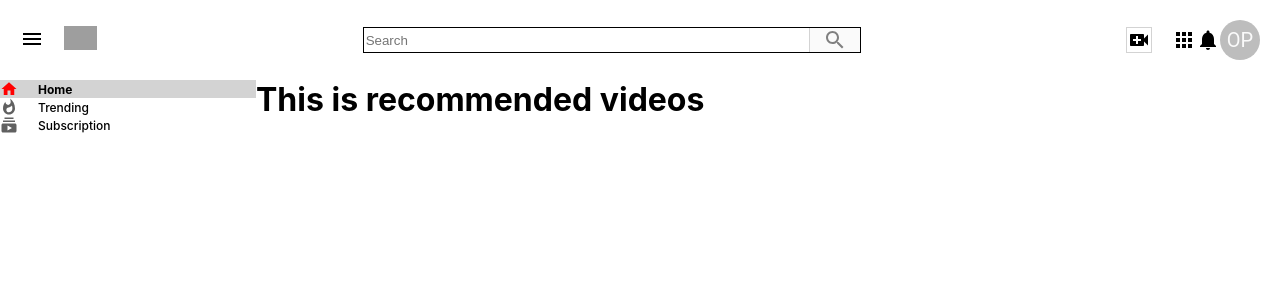
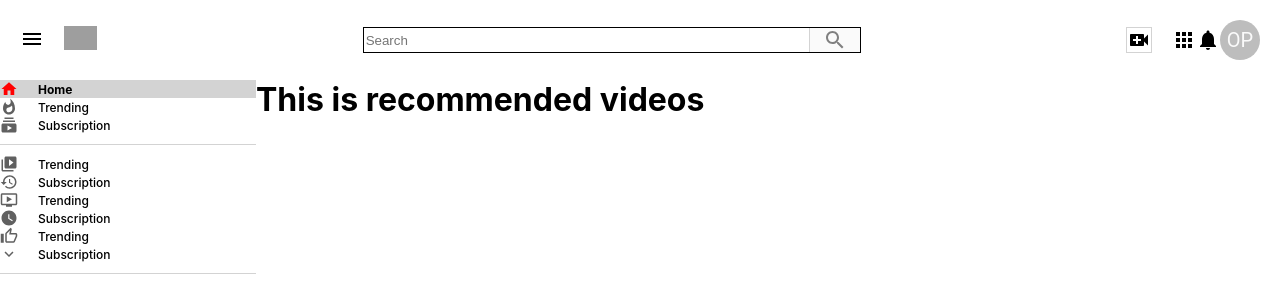
Before and after one commit to rajnish1999/youtube_clone, a React (Create React App) app: page / in a window 1280 px wide. Shown: the top 300 px of the page. Built offline with nearby package versions, Linux system fonts and the light colour scheme; grey boxes are pictures that could not be loaded.

Commit message:
Added more sidebarRow component along with some additional styling

```diff
--- a/src/Sidebar.css
+++ b/src/Sidebar.css
@@ -1,3 +1,11 @@
 .sidebar {
     flex: 0.2;
 }
+
+.sidebar > hr {
+    height: 1px;
+    border: 0;
+    background-color: lightgray;
+    margin-top: 10px;
+    margin-bottom: 10px;
+}
--- a/src/components/Sidebar.js
+++ b/src/components/Sidebar.js
@@ -2,6 +2,12 @@
 import HomeIcon from "@material-ui/icons/Home";
 import WhatshotIcon from "@material-ui/icons/Whatshot";
 import SubscriptionsIcon from "@material-ui/icons/Subscriptions";
+import VideoLibraryIcon from "@material-ui/icons/VideoLibrary";
+import HistoryIcon from "@material-ui/icons/History";
+import OndemandVideoIcon from "@material-ui/icons/OndemandVideo";
+import WatchLaterIcon from "@material-ui/icons/WatchLater";
+import ThumbUpAltOutlinedIcon from "@material-ui/icons/ThumbUpAltOutlined";
+import ExpandMoreOutlinedIcon from "@material-ui/icons/ExpandMoreOutlined";
 import '../Sidebar.css';
 import SidebarRow from './SidebarRow';
 
@@ -11,6 +17,14 @@
             <SidebarRow selected Icon={HomeIcon} title="Home" />
             <SidebarRow Icon={WhatshotIcon} title="Trending" />
             <SidebarRow Icon={SubscriptionsIcon} title="Subscription" />
+            <hr />
+            <SidebarRow Icon={VideoLibraryIcon} title="Trending" />
+            <SidebarRow Icon={HistoryIcon} title="Subscription" />
+            <SidebarRow Icon={OndemandVideoIcon} title="Trending" />
+            <SidebarRow Icon={WatchLaterIcon} title="Subscription" />
+            <SidebarRow Icon={ThumbUpAltOutlinedIcon} title="Trending" />
+            <SidebarRow Icon={ExpandMoreOutlinedIcon} title="Subscription" />
+            <hr />
         </div>
     )
 }
```
